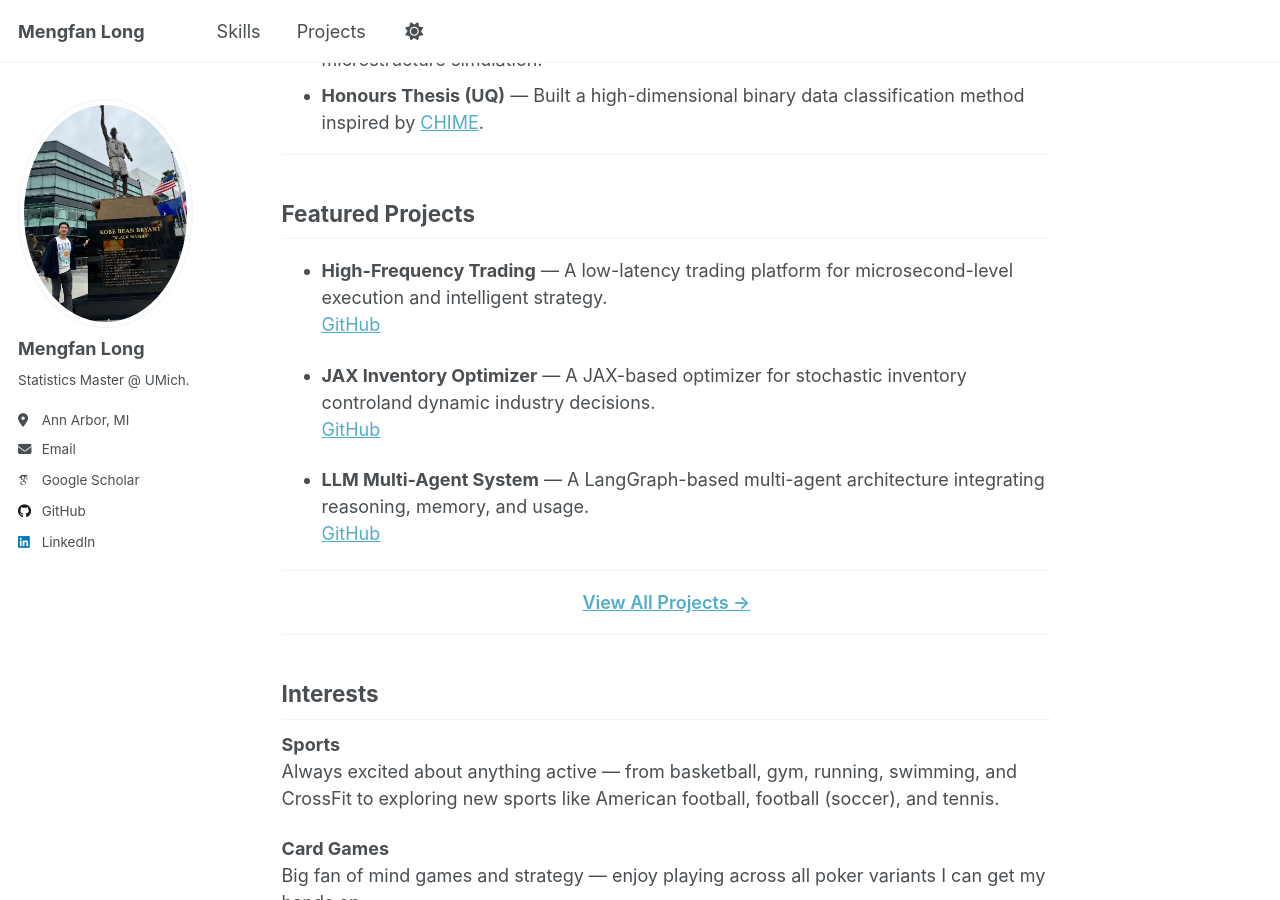
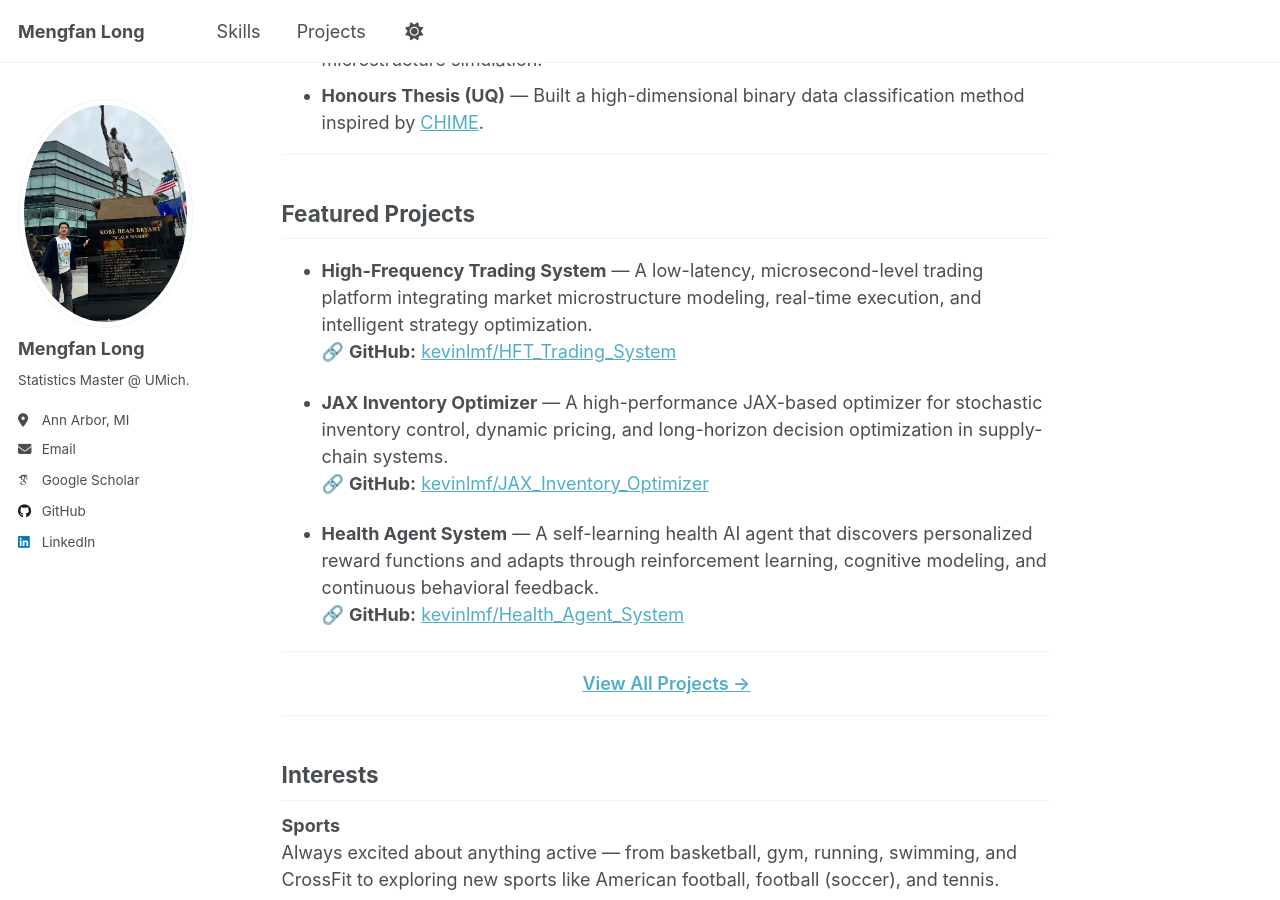
Before and after one commit to kevinlmf/kevinlmf.github.io, a Jekyll site: the page built from index.md, in a window 1280 px wide and 900 px high, scrolled down 916 px. Built offline with Jekyll 4.4.1, drawn with Linux system fonts in a browser that asks for light colours; some web fonts are replaced; a script that is not in the unit is left out.

Commit message:
Update index.md

```diff
--- a/index.md
+++ b/index.md
@@ -50,14 +50,14 @@ High-Dimensional Statistical Learning · Reinforcement Learning · Multi-Agent S
 ---
 ## Featured Projects
 
-- **High-Frequency Trading** — A low-latency trading platform for microsecond-level execution and intelligent strategy.
-[GitHub](https://github.com/kevinlmf/HFT_Trading_System)
+- **High-Frequency Trading System** — A low-latency, microsecond-level trading platform integrating market microstructure modeling, real-time execution, and intelligent strategy optimization.
+  🔗 **GitHub:** [kevinlmf/HFT_Trading_System](https://github.com/kevinlmf/HFT_Trading_System)
 
-- **JAX Inventory Optimizer** — A JAX-based optimizer for stochastic inventory controland dynamic industry decisions.
-[GitHub](https://github.com/kevinlmf/JAX_Inventory_Optimizer)
+- **JAX Inventory Optimizer** — A high-performance JAX-based optimizer for stochastic inventory control, dynamic pricing, and long-horizon decision optimization in supply-chain systems.
+  🔗 **GitHub:** [kevinlmf/JAX_Inventory_Optimizer](https://github.com/kevinlmf/JAX_Inventory_Optimizer)
 
-- **LLM Multi-Agent System** — A LangGraph-based multi-agent architecture integrating reasoning, memory, and usage.
-[GitHub](https://github.com/kevinlmf/Multi-Agent-LLM-System)
+- **Health Agent System** — A self-learning health AI agent that discovers personalized reward functions and adapts through reinforcement learning, cognitive modeling, and continuous behavioral feedback.
+  🔗 **GitHub:** [kevinlmf/Health_Agent_System](https://github.com/kevinlmf/Health_Agent_System)
 
 ---
 
```
